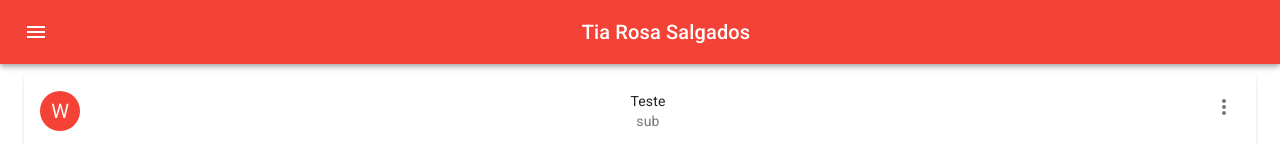
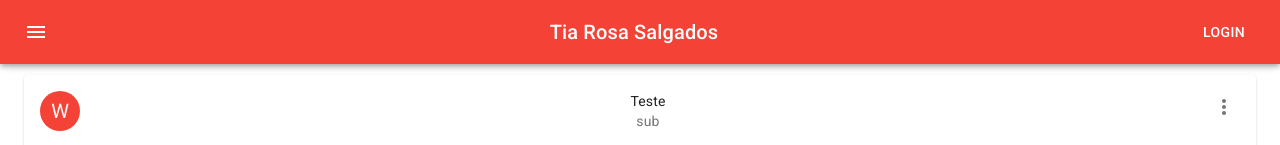
Before and after one commit to didicoBe/appReactJsTiaRosa, a React (Create React App) app: page / in a window 1280 px wide. Shown: the top 145 px of the page. Built offline with nearby package versions, Linux system fonts and the light colour scheme; no server answers.

Commit message:
add redirect in login

```diff
--- a/src/components/header/index.js
+++ b/src/components/header/index.js
@@ -55,37 +55,7 @@ const useStyles = makeStyles((theme) => ({
 
 
 
-
 export default function Header() {
-
-
-    const Logado = ()=>(
-        firebase.auth().onAuthStateChanged(function(user) {
-
-            if (user) {
-
-                return(
-                <Button color="inherit">
-                    Logado
-                </Button>
-            );
-            } else {
-
-                return(
-                <Button color="inherit">
-                    <a href={`/login`} className={classes.link}>
-                        Login
-                    </a>
-                </Button>
-                );
-            }
-            })
-    )
-
-
-
-
-
 
 
     const classes = useStyles();
@@ -95,7 +65,29 @@ export default function Header() {
         left: false,
         bottom: false,
         right: false,
+        logado:false,
+        texto:'Login',
+        url:'/login'
     });
+
+    const Logado = ()=>(
+        firebase.auth().onAuthStateChanged(function(user) {
+
+            if (user) {
+                console.log("aqui");
+                setState({
+                    logado:true,
+                    texto:"User"
+                })
+            } else {
+                setState({
+                    logado:false,
+                    texto:"Login",
+                    url:'/login'
+                })
+            }
+        })
+    )
 
     const toggleDrawer = (anchor, open) => (event) => {
         if (event.type === 'keydown' && (event.key === 'Tab' || event.key === 'Shift')) {
@@ -186,7 +178,11 @@ export default function Header() {
                             Tia Rosa Salgados
                         </a>
                     </Typography>
-                    <Logado/>
+                    <Button color="inherit">
+                        <a href={state.url} className={classes.link}>
+                            {state.texto}
+                        </a>
+                    </Button>
                 </Toolbar>
             </AppBar>
         </div>
```
